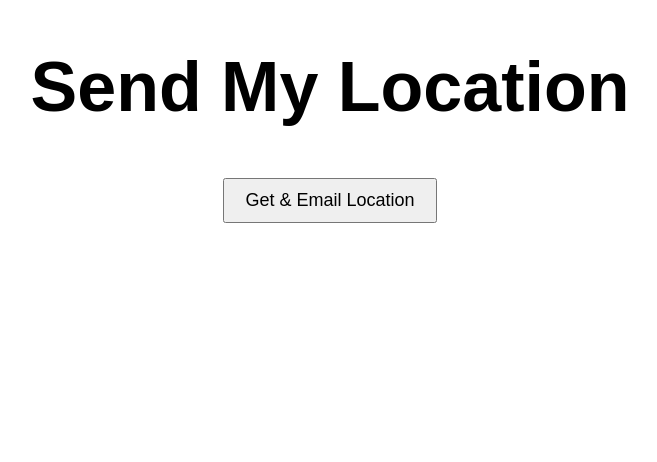
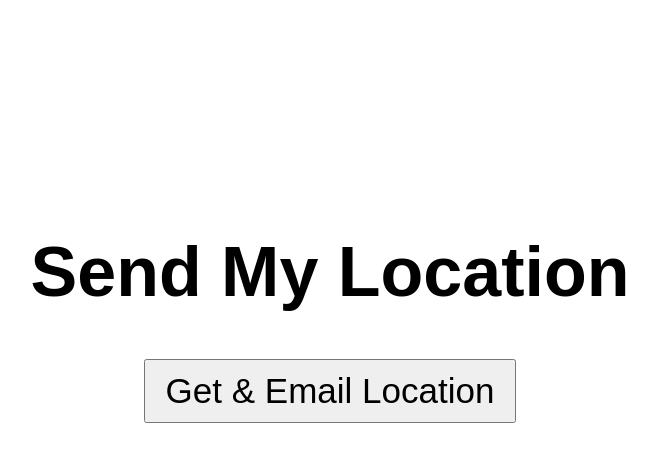
Before and after one commit to samiansari92/location, a plain HTML site: page index.html in a window 1280 px wide. Shown: the whole page, without its empty margins (310-967 px from the left). Drawn offline with nearby package versions, Linux system fonts and the light colour scheme.

Commit message:
Update index.html

```diff
--- a/index.html
+++ b/index.html
@@ -15,12 +15,15 @@
       font-family: Arial, sans-serif;
       text-align: center;
       font-size:35px;
+      margin-top:150px;
+padding:35px;
 
     }
     button {
       padding: 10px 20px;
       font-size: 18px;
       cursor: pointer;
+       font-size:35px;
     }
     input, p {
       margin-top: 10px;
```
